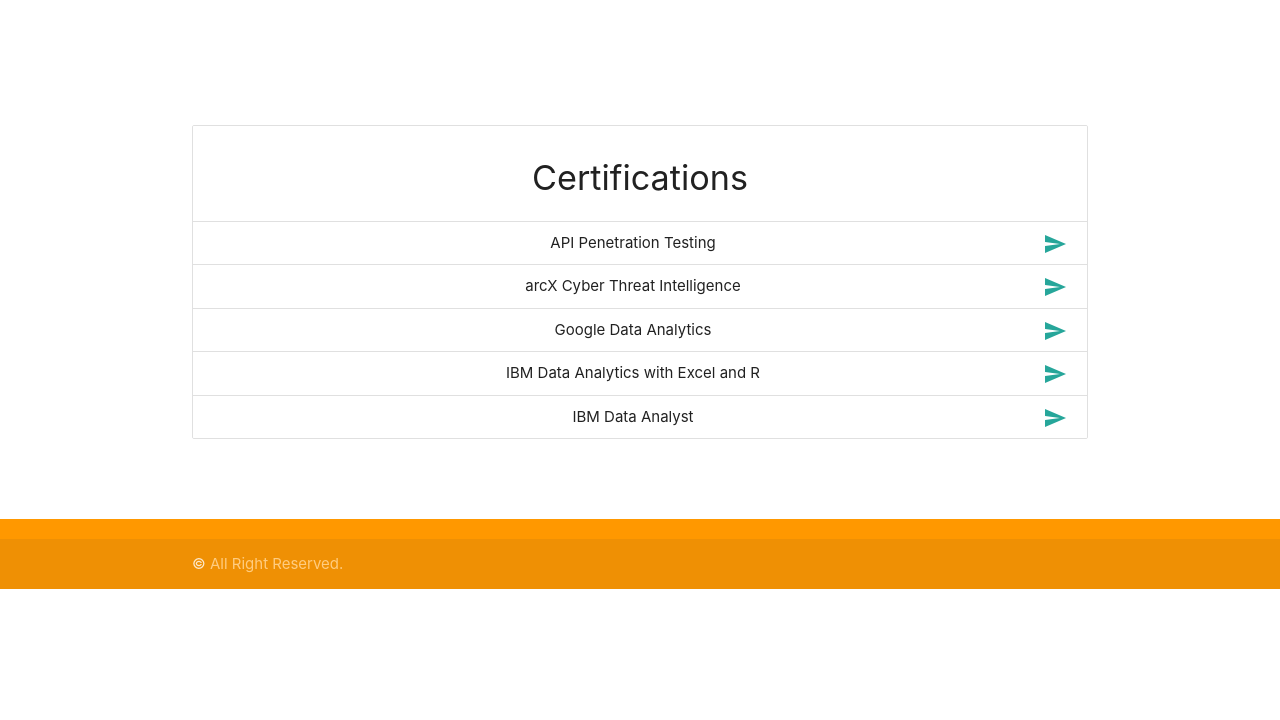
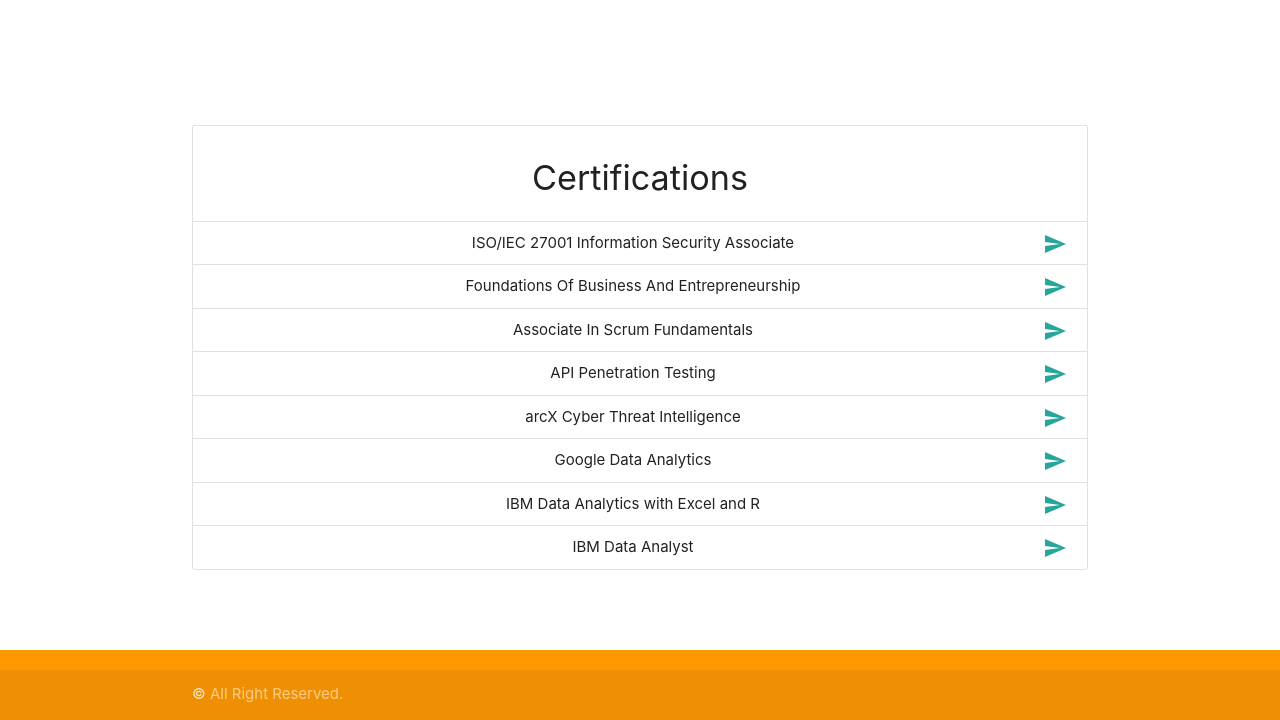
Before and after one commit to kyawminthant/kyawminthant.github.io, a plain HTML site: page index.html in a window 1280 px wide. Shown: the part 907-1627 px from the top of the page. Before the commit the page ends 1496 px from the top, so only its background shows below. Drawn offline with nearby package versions, Linux system fonts and the light colour scheme.

Commit message:
Update index.html

```diff
--- a/index.html
+++ b/index.html
@@ -70,6 +70,9 @@
       <div class="row center">
         <ul class="collection with-header">
           <li class="collection-header"><h4>Certifications</h4></li>
+          <li class="collection-item"><div>ISO/IEC 27001 Information Security Associate<a href="https://www.skillfront.com/Badges/39424835048552" class="secondary-content"><i class="material-icons">send</i></a></div></li>
+          <li class="collection-item"><div>Foundations Of Business And Entrepreneurship<a href="https://www.skillfront.com/Badges/91293085005711" class="secondary-content"><i class="material-icons">send</i></a></div></li>
+          <li class="collection-item"><div>Associate In Scrum Fundamentals<a href="https://www.skillfront.com/Badges/81939403961052" class="secondary-content"><i class="material-icons">send</i></a></div></li>
           <li class="collection-item"><div>API Penetration Testing<a href="https://www.credly.com/badges/c4f44c96-51ed-483f-8d47-8e41efe9613b/linked_in_profile" class="secondary-content"><i class="material-icons">send</i></a></div></li>
           <li class="collection-item"><div>arcX Cyber Threat Intelligence<a href="https://arcx.io/verify-certificate?id=e39a78d2d2711863641e7b5d1af242cd7de5852e&k=25fbb39bfe17485ea25cf6fb67222296" class="secondary-content"><i class="material-icons">send</i></a></div></li>
           <li class="collection-item"><div>Google Data Analytics<a href="https://www.coursera.org/account/accomplishments/specialization/certificate/BW9XWEQZUVRQ" class="secondary-content"><i class="material-icons">send</i></a></div></li>
```
